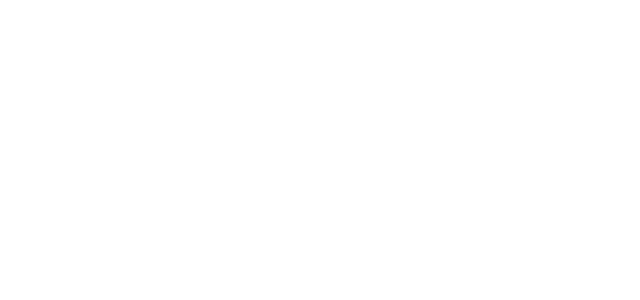
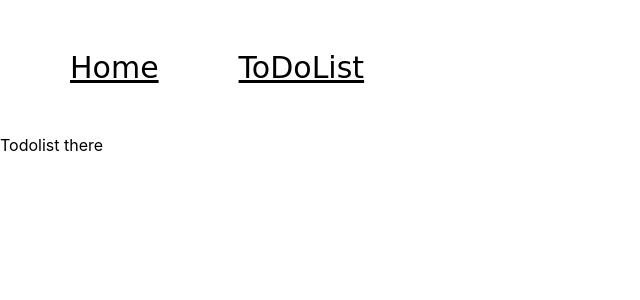
Before and after one commit to vlasoffivan95/todolist, a React (Create React App) app: page /todolist in a window 1280 px wide. Shown: the top 300 px of the page, without its empty margins (0-640 px from the left). Built offline with nearby package versions, Linux system fonts and the light colour scheme.

Commit message:
add page and navigation

```diff
--- a/package.json
+++ b/package.json
@@ -8,7 +8,7 @@
     "@testing-library/user-event": "^13.5.0",
     "react": "^18.2.0",
     "react-dom": "^18.2.0",
-    "react-router-dom": "^6.10.0",
+    "react-router-dom": "^5.3.4",
     "react-scripts": "5.0.1",
     "sass": "^1.62.0",
     "web-vitals": "^2.1.4"
--- a/src/App.js
+++ b/src/App.js
@@ -1,11 +1,21 @@
-
-import './App.css';
+import "./App.css";
+import { BrowserRouter, Route, Switch } from "react-router-dom";
+import HomePage from "./components/HomePage";
+import ToDolist from "./components/TodoList";
+import Header from "./pages/Header";
 
 function App() {
   return (
-    <div className="App">
+    <>
 
-    </div>
+      <BrowserRouter>
+      <Header / >
+        <Switch>
+          <Route path="/" component={HomePage} exact />
+          <Route path="/todolist" component={ToDolist} exact />
+        </Switch>
+      </BrowserRouter>
+    </>
   );
 }
 
--- a/src/components/HomePage/index.jsx
+++ b/src/components/HomePage/index.jsx
@@ -0,0 +1,11 @@
+import React from 'react';
+
+const HomePage = () => {
+    return (
+        <div>
+            Hello, user!
+        </div>
+    );
+}
+
+export default HomePage;
--- a/src/components/TodoList/index.jsx
+++ b/src/components/TodoList/index.jsx
@@ -0,0 +1,11 @@
+import React from 'react';
+
+const ToDolist = () => {
+    return (
+        <div>
+            Todolist there
+        </div>
+    );
+}
+
+export default ToDolist;
--- a/src/index.js
+++ b/src/index.js
@@ -1,6 +1,7 @@
 import React from 'react';
 import ReactDOM from 'react-dom/client';
 import './index.css';
+import './reset.css'
 import App from './App';
 
 const root = ReactDOM.createRoot(document.getElementById('root'));
--- /dev/null
+++ b/src/jsconfig.json
@@ -0,0 +1,6 @@
+{
+    "compilerOptions": {
+      "baseUrl": "src"
+    },
+    "include": ["src"]
+  }
--- /dev/null
+++ b/src/pages/Header/index.jsx
@@ -0,0 +1,16 @@
+import React from "react";
+import { Link } from "react-router-dom";
+import styles from './style.module.scss'
+
+const Header = () => {
+  return (
+    <div className={styles.divContainer}>
+        <ul className={styles.ulContainer}>
+      <li className={styles.liContainer}><Link to="/"> Home</Link></li>
+      <li className={styles.liContainer}><Link to="/todolist"> ToDoList</Link></li>
+      </ul>
+    </div>
+  );
+};
+
+export default Header;
--- /dev/null
+++ b/src/pages/Header/style.module.scss
@@ -0,0 +1,22 @@
+.divContainer {
+    font-size:30px;
+    color:black;
+    font-family: "Comic Sans MS", "Comic Sans", cursive;
+    width:100%;
+
+}
+
+.ulContainer {
+    display: flex;
+    padding: 30px;
+}
+
+.liContainer {
+    padding: 20px;
+    margin: 0 20px;
+    text-decoration: underline;
+}
+
+.liContainer:hover {
+    color:red;
+}
--- /dev/null
+++ b/src/reset.css
@@ -0,0 +1,99 @@
+/***
+    The new CSS reset - version 1.8.4 (last updated 14.2.2023)
+    GitHub page: https://github.com/elad2412/the-new-css-reset
+***/
+
+/*
+    Remove all the styles of the "User-Agent-Stylesheet", except for the 'display' property
+    - The "symbol *" part is to solve Firefox SVG sprite bug
+ */
+ *:where(:not(html, iframe, canvas, img, svg, video, audio):not(svg *, symbol *)) {
+    all: unset;
+    display: revert;
+}
+
+/* Preferred box-sizing value */
+*,
+*::before,
+*::after {
+    box-sizing: border-box;
+}
+
+/* Reapply the pointer cursor for anchor tags */
+a, button {
+    cursor: revert;
+}
+
+/* Remove list styles (bullets/numbers) */
+ol, ul, menu {
+    list-style: none;
+}
+
+/* For images to not be able to exceed their container */
+img {
+    max-inline-size: 100%;
+    max-block-size: 100%;
+}
+
+/* removes spacing between cells in tables */
+table {
+    border-collapse: collapse;
+}
+
+/* Safari - solving issue when using user-select:none on the <body> text input doesn't working */
+input, textarea {
+    -webkit-user-select: auto;
+}
+
+/* revert the 'white-space' property for textarea elements on Safari */
+textarea {
+    white-space: revert;
+}
+
+/* minimum style to allow to style meter element */
+meter {
+    -webkit-appearance: revert;
+    appearance: revert;
+}
+
+/* preformatted text - use only for this feature */
+:where(pre) {
+    all: revert;
+}
+
+/* reset default text opacity of input placeholder */
+::placeholder {
+    color: unset;
+}
+
+/* remove default dot (•) sign */
+::marker {
+    content: initial;
+}
+
+/* fix the feature of 'hidden' attribute.
+   display:revert; revert to element instead of attribute */
+:where([hidden]) {
+    display: none;
+}
+
+/* revert for bug in Chromium browsers
+   - fix for the content editable attribute will work properly.
+   - webkit-user-select: auto; added for Safari in case of using user-select:none on wrapper element*/
+:where([contenteditable]:not([contenteditable="false"])) {
+    -moz-user-modify: read-write;
+    -webkit-user-modify: read-write;
+    overflow-wrap: break-word;
+    -webkit-line-break: after-white-space;
+    -webkit-user-select: auto;
+}
+
+/* apply back the draggable feature - exist only in Chromium and Safari */
+:where([draggable="true"]) {
+    -webkit-user-drag: element;
+}
+
+/* Revert Modal native behavior */
+:where(dialog:modal) {
+    all: revert;
+}
```
Also changed, not shown: 1 other file (tests, documents, lock files or other folders).
